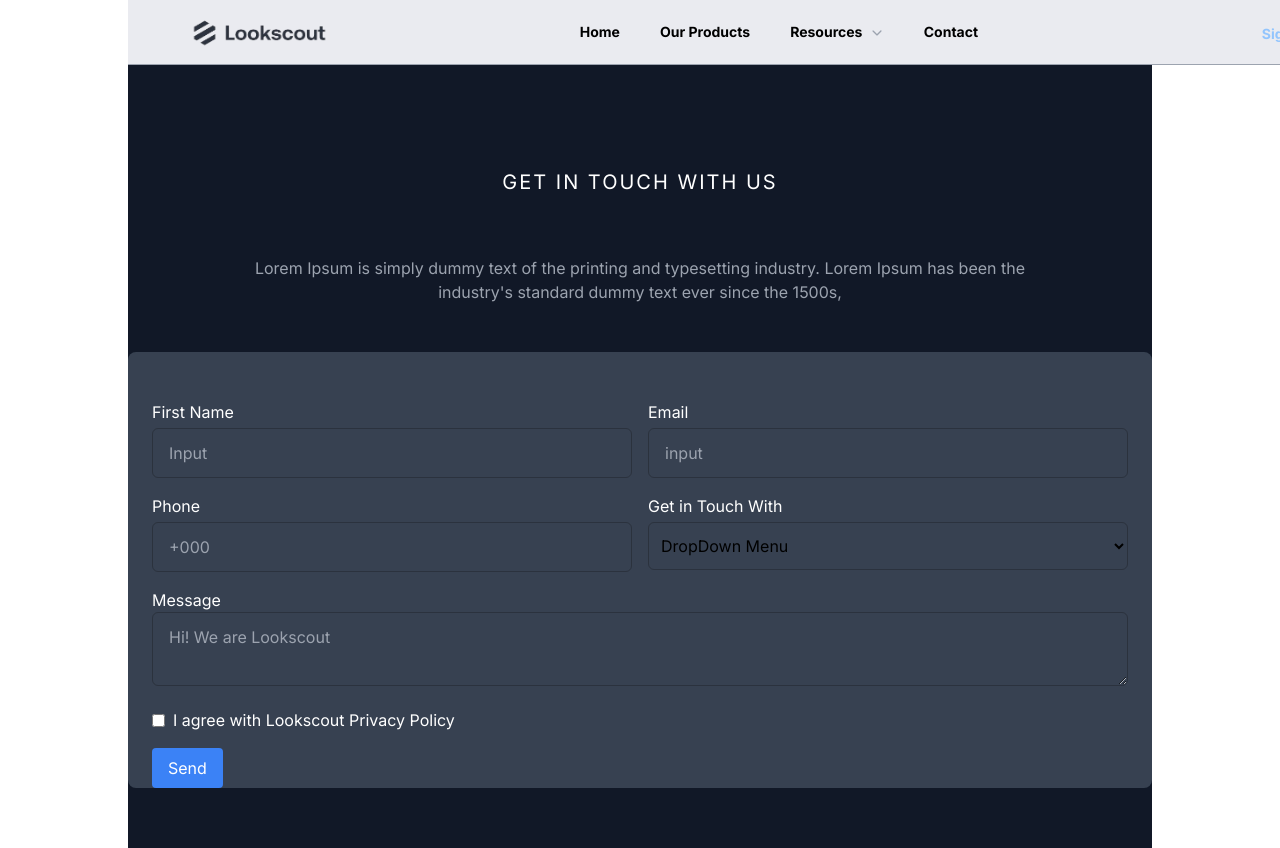
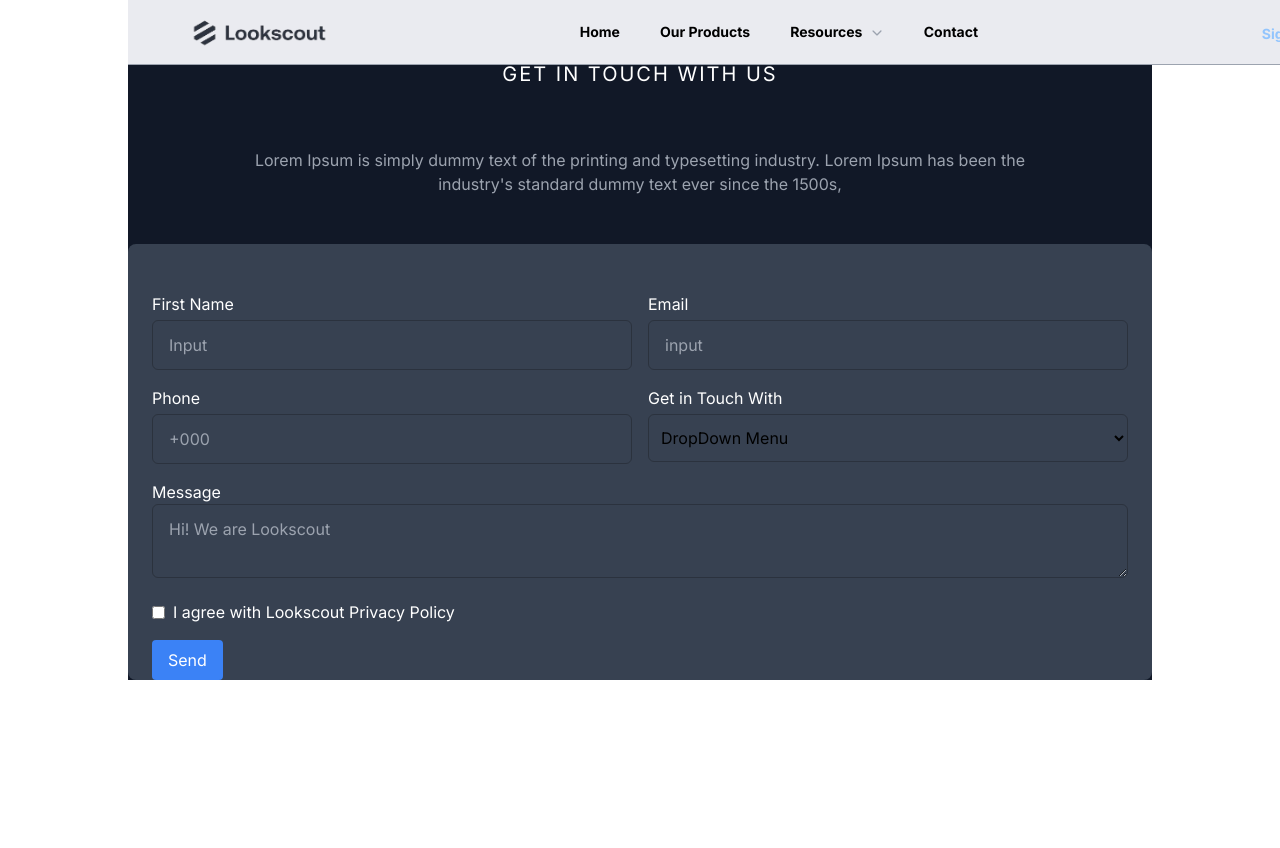
Before and after one commit to nabinhamal/lookscout, a React (Vite) app in the folder client/: page /contact in a window 1280 px wide. After the commit the page ends 800 px from the top, so only its background shows below. Built offline with nearby package versions, Linux system fonts and the light colour scheme.

Commit message:
Update Contact.jsx

```diff
--- a/client/src/pages/Contact.jsx
+++ b/client/src/pages/Contact.jsx
@@ -55,7 +55,7 @@ const Contact = () => {
   return (
     <>
       <Navbar />
-      <section className="bg-gray-900 flex flex-col items-center justify-center gap-12 my-12 min-h-screen">
+      <section className="bg-gray-900 flex flex-col items-center justify-center gap-12 mx-auto w-auto">
         <div className="flex w-full items-center justify-center py-3">
           <h1 className="text-white bg-clip-text mt-12 uppercase text-xl tracking-widest" style={{ whiteSpace: "nowrap" }}>
             Get In Touch With Us
```
